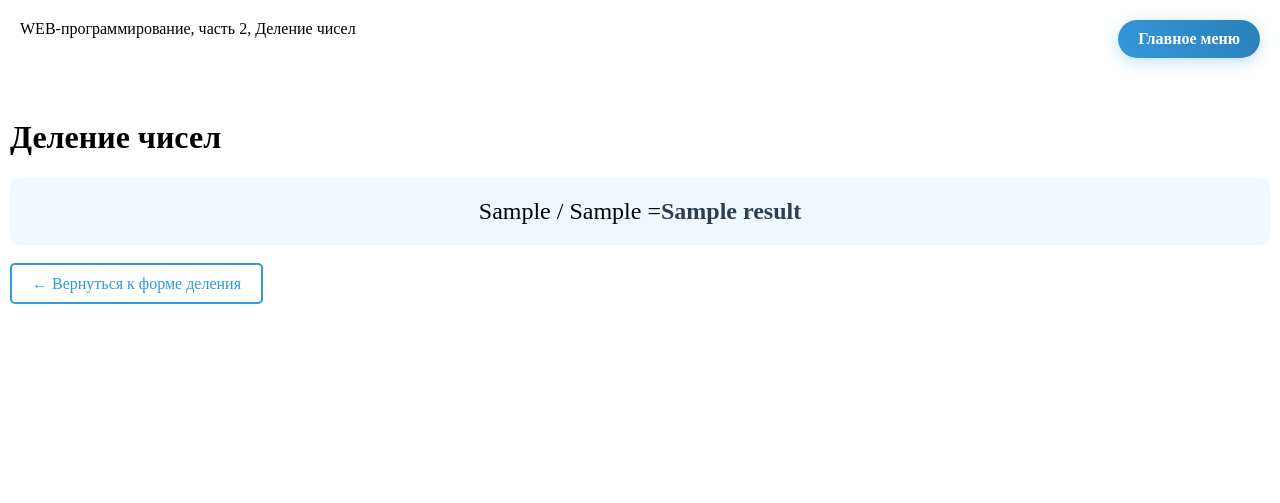
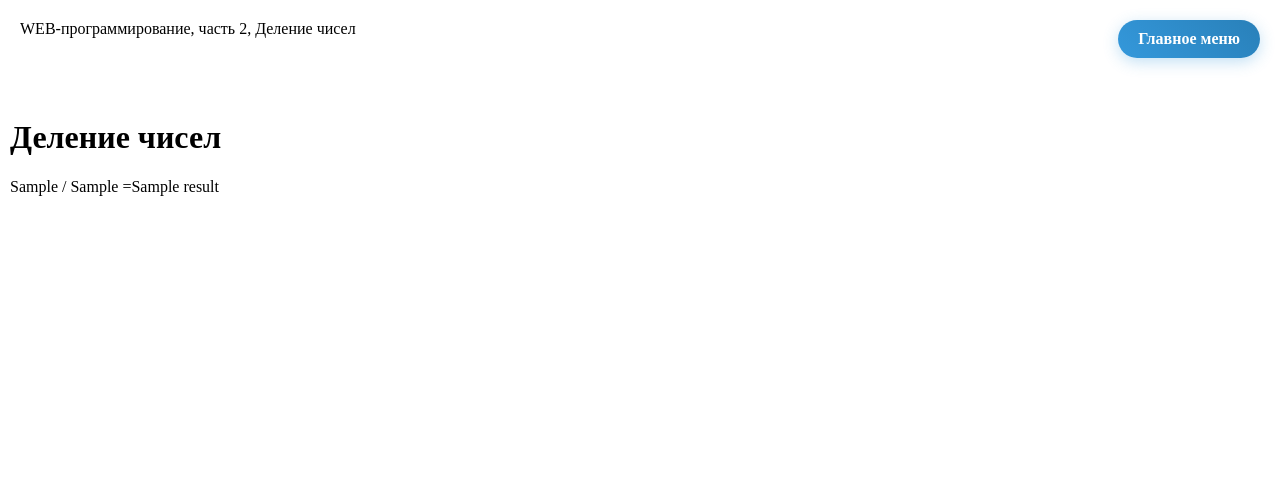
Before and after one commit to lizokelvo/backend, a Flask app: template templates/lab4/div.html in a window 1280 px wide. Shown: the top 503 px of the page. Run offline with Flask 3, Linux system fonts and the light colour scheme; the template is opened without the code that fills it: most values are stand-ins (such as "Sample title", 1, 10 or a date in 2020).

Commit message:
Деление

```diff
--- a/templates/lab4/div.html
+++ b/templates/lab4/div.html
@@ -4,18 +4,12 @@
 
 {% block main %}
     {% if error %}
-        <div style="color: red; background: #ffe6e6; padding: 15px; border-radius: 5px; margin-bottom: 20px;">
-            <strong>Ошибка:</strong> {{ error }}
-        </div>
+            {{ error }}
+            <div/>
+                <a href="/lab4/div-form">← Вернуться к форме</a>
+            </div>
     {% else %}
     <h1>Деление чисел</h1>
-    <div style="font-size: 1.5em; padding: 20px; background: #f0f8ff; border-radius: 10px; text-align: center;">
-            {{ x1 }} / {{ x2 }} =<strong style="color: #2c3e50;">{{ result }}</strong>
-    </div>
+    {{ x1 }} / {{ x2 }} ={{ result }}
     {% endif %}
-    <div style="margin-top: 30px;">
-        <a href="/lab4/div-form" style="color: #3498db; text-decoration: none; padding: 10px 20px; border: 2px solid #3498db; border-radius: 5px;">
-            ← Вернуться к форме деления
-        </a>
-    </div>
 {% endblock %}
```
